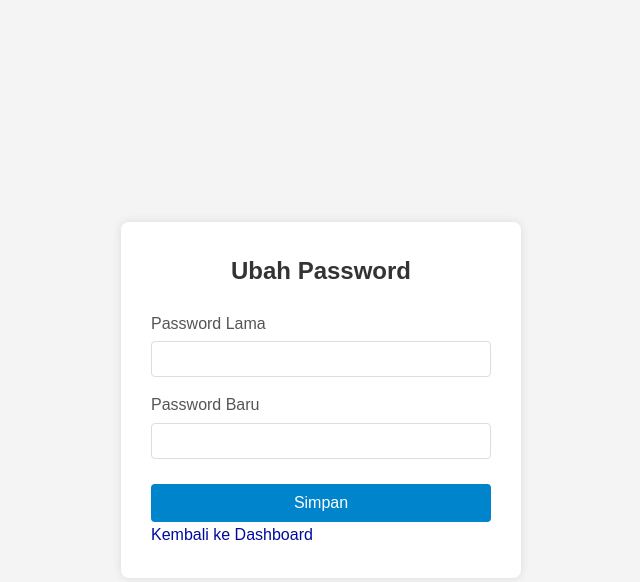
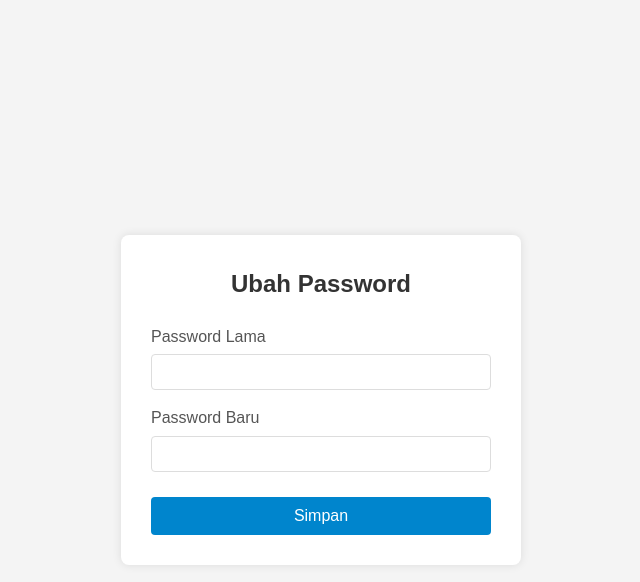
Before and after one commit to Alfaashh/Login-PHP, a PHP site: page /change_password.php in a window 1280 px wide. Shown: the top 582 px of the page, without its empty margins (319-959 px from the left). Run offline with PHP 8.4, Linux system fonts and the light colour scheme; a user stored in the database is signed in.

Commit message:
delete unused button

```diff
--- a/change_password.php
+++ b/change_password.php
@@ -59,9 +59,6 @@ if ($_SERVER["REQUEST_METHOD"] === "POST") {
                 <input type="password" name="new_password" required>
             </div>
             <button type="submit" class="btn">Simpan</button>
-            <div class="btn-secondary">
-                <a href="dashboard.php">Kembali ke Dashboard</a>
-            </div>
         </form>
     </div>
 </div>
```
